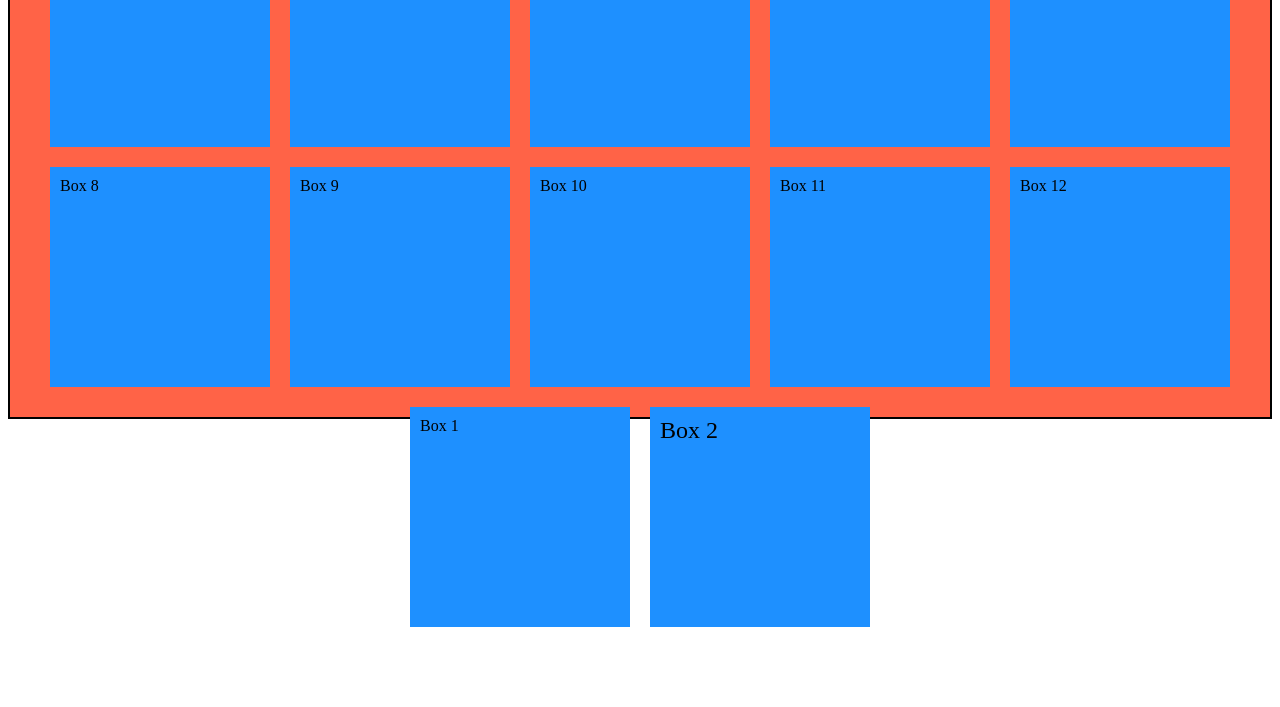
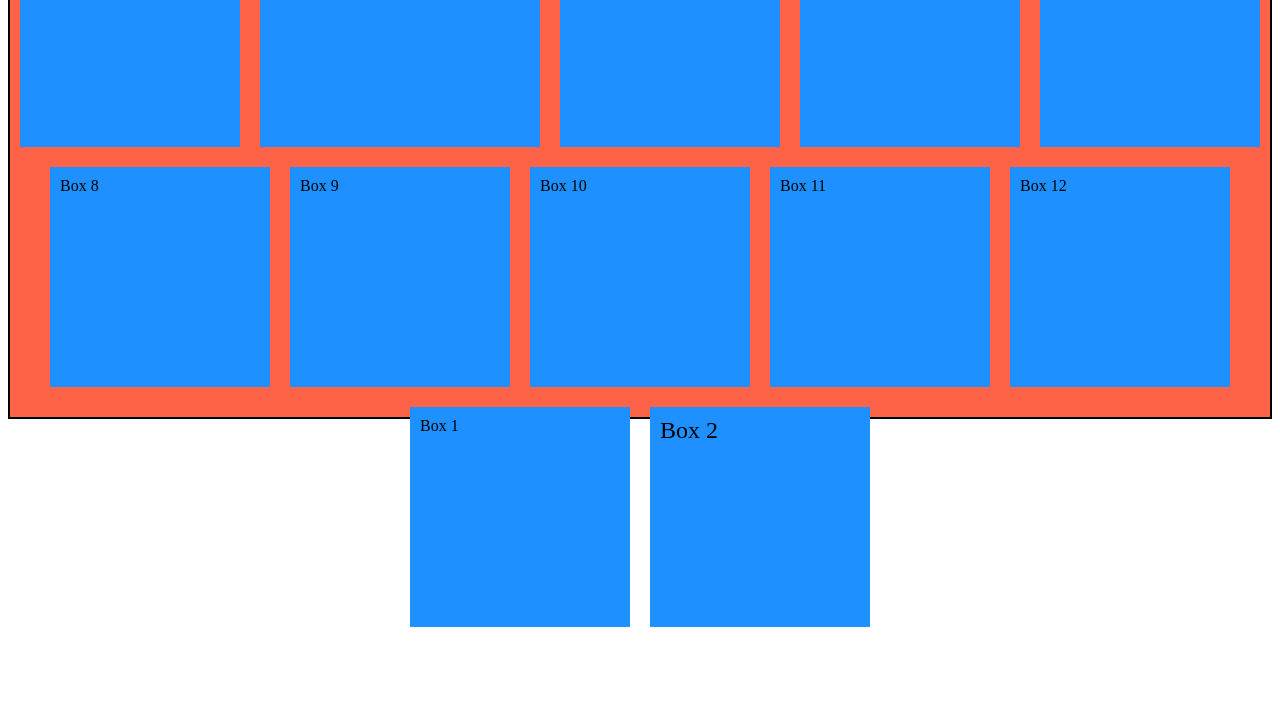
Before and after one commit to lovekotlin/web-fundamentals, a plain HTML site: page Module1/CSS/lec5/flexbox.html in a window 1280 px wide. Shown: the part 93-800 px from the top of the page. Drawn offline with Linux system fonts and the light colour scheme.

Commit message:
flex shrink, flex grow, order, flex wrap

```diff
--- a/Module1/CSS/lec5/flexbox.html
+++ b/Module1/CSS/lec5/flexbox.html
@@ -41,6 +41,7 @@
 
         .box3 {
             font-size: 42px;
+            flex-grow: 10; /* default value is 0. this will grow 10 times more than the other flex items */
         }
 
         /* flex-shrink is used when you want one flex item to shrink more than the others */
```
